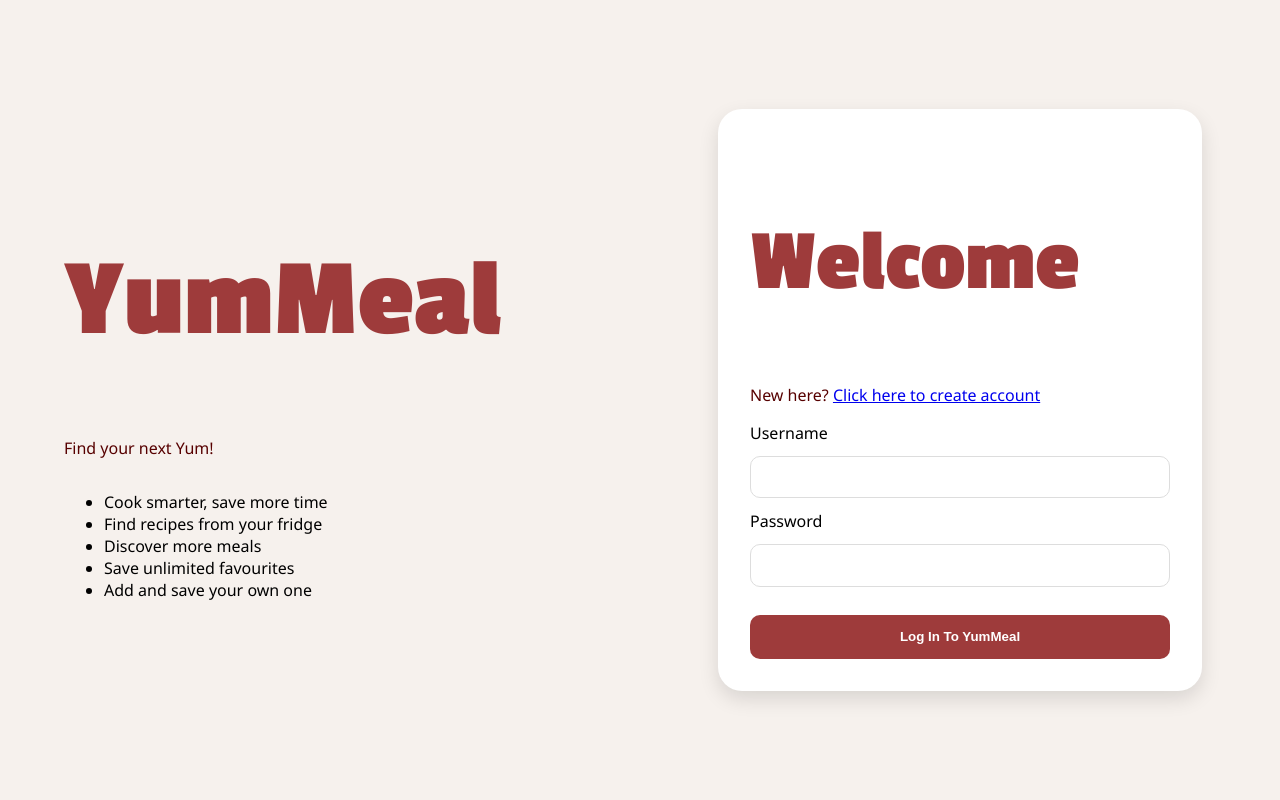
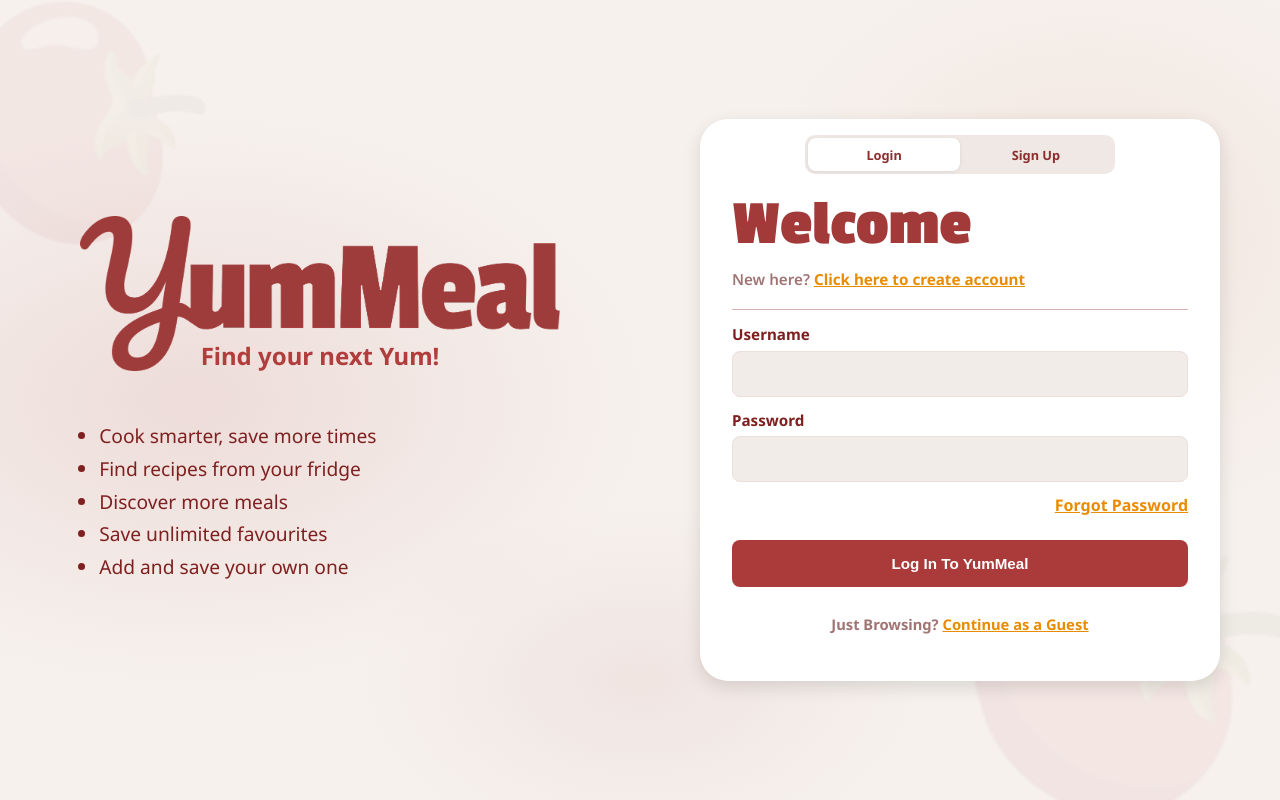
Before and after one commit to cassugihwo/iat459-final-project, a React (Create React App) app in the folder frontend/: page /login in a window 1280 px wide. Built offline with nearby package versions, Linux system fonts and the light colour scheme.

Commit message:
Update css for. auth page and add creatBy
createdBy will show he name of user create the object

```diff
--- a/frontend/src/pages/auth-pages/AuthPages.css
+++ b/frontend/src/pages/auth-pages/AuthPages.css
@@ -1,47 +1,323 @@
 @import "App.css";
 
+* {
+  box-sizing: border-box;
+}
+
+body {
+  margin: 0;
+}
+
+
+html,
+body {
+  min-height: 100%;
+  overflow-x: hidden;
+  background: var(--bg);
+}
+
 .auth-page {
+  position: relative;
   min-height: 100vh;
   display: grid;
   grid-template-columns: 1fr 1fr;
-  background-color: var(--color-white0);
+  background: transparent;
+  overflow: hidden;
+  background: transparent;
 }
 
+/* BACKGROUND LAYERS */
+.bg-base {
+  position: fixed;
+  inset: 0;
+  z-index: 0;
+  background: #f6f1ed;
+}
+
+.bg-blob {
+  position: fixed;
+  inset: 0;
+  z-index: 1;
+  pointer-events: none;
+  background:
+    radial-gradient(ellipse 55% 55% at 15% 50%, rgba(180, 80, 80, 0.13) 0%, transparent 65%),
+    radial-gradient(ellipse 45% 60% at 85% 30%, rgba(200, 100, 60, 0.09) 0%, transparent 60%),
+    radial-gradient(ellipse 40% 40% at 50% 85%, rgba(160, 60, 60, 0.07) 0%, transparent 55%);
+}
+
+
+
+.bg-emoji {
+  position: fixed;
+  right: -50px;
+  bottom: -50px;
+  z-index: 2;
+  pointer-events: none;
+  font-size: 300px;
+  opacity: 0.055;
+  filter: saturate(0.6);
+  animation: slow-rotate 24s linear infinite;
+}
+.bg-emoji-top {
+  position: fixed;
+  left: -40px;
+  top: -30px;
+  z-index: 2;
+  pointer-events: none;
+  font-size: 220px;
+  opacity: 0.05;
+  filter: saturate(0.6);
+  animation: slow-rotate 24s linear infinite;
+}
+
+@keyframes slow-rotate {
+  0% {
+    transform: rotate(0deg);
+  }
+  100% {
+    transform: rotate(360deg);
+  }
+}
+
+
+/* make page content appear above background */
+.auth-left,
+.auth-right {
+  position: relative;
+  z-index: 10;
+}
+
+/* LEFT PANEL */
 .auth-left {
   display: flex;
   flex-direction: column;
   justify-content: center;
-  padding: 4rem;
+  padding: 4.5rem 5rem;
+  background: transparent;
+}
+
+.auth-left img {
+  width: 100%;
+  object-fit: cover;
+  height: auto;
+}
+
+.introduce {
+  margin-top: -2rem;
+  align-self: center;
+  font-size: 1.5rem;
+  font-weight: 700;
+  color: #b13d3d;
+  margin-bottom: 3rem;
+}
+
+.auth-left ul {
+  margin: 0;
+  padding-left: 1.2rem;
+  color: #7f2020;
+  font-size: 1.2rem;
+  line-height: 1.7;
+}
+
+/* RIGHT PANEL */
+.auth-right {
+  display: flex;
+  justify-content: center;
+  align-items: center;
+  padding: 2rem;
 }
 
 .auth-card {
-  width: 420px;
-  margin: auto;
-  padding: 2rem;
-  border-radius: 24px;
-  background: white;
-  box-shadow: 0 8px 20px rgba(0, 0, 0, 0.12);
+  width: 100%;
+  max-width: 520px;
+  background: #ffffff;
+  border-radius: 28px;
+  padding: 1rem 2rem 2rem 2rem;
+  box-shadow: 0 6px 18px rgba(0, 0, 0, 0.12);
 }
 
+/* TABS */
+.auth-tabs {
+  width: 68%;
+  margin: 0 auto 1.2rem auto;
+  display: flex;
+  background: #efe8e5;
+  border-radius: 10px;
+  padding: 0.2rem;
+}
+
+.auth-tab {
+  flex: 1;
+  text-align: center;
+  text-decoration: none;
+  padding: 0.45rem 0.7rem;
+  border-radius: 8px;
+  color: #8d2f2f;
+  font-size: 0.8rem;
+  font-weight: 700;
+  transition: 0.2s ease;
+}
+
+.auth-tab.active {
+  background: #ffffff;
+  box-shadow: 0 1px 4px rgba(0, 0, 0, 0.08);
+}
+
+/* TYPOGRAPHY */
+.auth-card h2 {
+  margin: 0;
+  color: #a33a3a;
+  font-size: 4rem;
+  line-height: 1;
+}
+
+.auth-subtext {
+  margin: 0.75rem 0 1.25rem 0;
+  font-size: 0.95rem;
+  color: #a17474;
+  font-weight: 600;
+}
+
+.auth-subtext a,
+.inline-link,
+.forgot-link,
+.guest-link,
+.terms-link {
+  color: #E98C00;
+  text-decoration: underline;
+  font-weight: 700;
+}
+
+.auth-divider {
+  border: none;
+  border-top: 1px solid #d9b0b0;
+  margin: 1rem 0 0.9rem 0;
+}
+
+/* FORM */
 .auth-card form {
   display: flex;
   flex-direction: column;
-  gap: 0.75rem;
+  gap: 0.8rem;
+}
+
+.auth-card label {
+  font-size: 0.95rem;
+  color: #7f2020;
+  font-weight: 700;
 }
 
 .auth-card input {
-  padding: 0.8rem;
-  border: 1px solid #ddd;
-  border-radius: 10px;
+  width: 100%;
+  padding: 0.85rem 1rem;
+  border: 1px solid #eadfdb;
+  border-radius: 8px;
+  background: #f2ece9;
+  outline: none;
+  font-size: 0.95rem;
 }
 
+.auth-card input:focus {
+  border-color: #c77d7d;
+  background: #f8f4f2;
+}
+
+.name-row {
+  display: grid;
+  grid-template-columns: 1fr 1fr;
+  gap: 0.8rem;
+}
+
+.field-group {
+  display: flex;
+  flex-direction: column;
+  gap: 0.4rem;
+}
+
+.auth-options {
+  display: flex;
+  justify-content: flex-end;
+  margin-top: -0.1rem;
+  margin-bottom: 0.3rem;
+}
+
+.auth-checkbox {
+  display: flex;
+  align-items: center;
+  gap: 0.55rem;
+  font-size: 0.88rem;
+  color: #a17474;
+  line-height: 1.4;
+}
+
+.auth-checkbox input {
+  width: 16px;
+  height: 16px;
+  margin: 0;
+}
+
+/* BUTTON */
 .auth-card button {
-  margin-top: 1rem;
-  padding: 0.9rem;
+  margin-top: 0.4rem;
+  padding: 0.95rem 1rem;
   border: none;
-  border-radius: 10px;
-  background-color: var(--color-red1);
+  border-radius: 8px;
+  background: #ab3b3b;
   color: white;
+  font-weight: 800;
+  font-size: 0.95rem;
+  cursor: pointer;
+  transition: 0.2s ease;
+}
+
+.auth-card button:hover {
+  opacity: 0.95;
+}
+
+/* FOOT TEXT */
+.guest-text {
+  margin-top: 0.9rem;
+  text-align: center;
+  font-size: 0.92rem;
+  color: #a17474;
   font-weight: 700;
-  cursor: pointer;
 }
+
+.error-text {
+  color: #c0392b;
+  font-size: 0.9rem;
+  margin: 0;
+}
+
+/* RESPONSIVE */
+@media (max-width: 900px) {
+  .auth-page {
+    grid-template-columns: 1fr;
+  }
+
+  .auth-left {
+    padding: 2.5rem 2rem 1rem 2rem;
+  }
+
+  .auth-right {
+    padding: 1rem 1rem 2rem 1rem;
+  }
+
+  .auth-card {
+    max-width: 100%;
+  }
+
+  .auth-card h2 {
+    font-size: 2.4rem;
+  }
+}
+
+@media (max-width: 600px) {
+  .name-row {
+    grid-template-columns: 1fr;
+  }
+
+  .auth-tabs {
+    width: 100%;
+  }
+}
--- a/frontend/src/pages/auth-pages/Login.js
+++ b/frontend/src/pages/auth-pages/Login.js
@@ -3,6 +3,7 @@ import { Link, useNavigate } from "react-router-dom";
 import { loginUser } from "services/authService";
 import { useAuth } from "context/AuthContext";
 import "./AuthPages.css";
+import logo from "assets/logo/logo-noslogan.png";
 
 function Login() {
   const [formData, setFormData] = useState({
@@ -36,11 +37,15 @@ function Login() {
 
   return (
     <div className="auth-page">
+      <div className="bg-base"></div>
+      <div className="bg-blob"></div>
+      <div className="bg-emoji">🍅</div>
+      <div className="bg-emoji-top">🍅</div>
       <div className="auth-left">
-        <h1>YumMeal</h1>
-        <p>Find your next Yum!</p>
+        <img src={logo} alt="YumMeal logo" />
+        <p className="introduce">Find your next Yum!</p>
         <ul>
-          <li>Cook smarter, save more time</li>
+          <li>Cook smarter, save more times</li>
           <li>Find recipes from your fridge</li>
           <li>Discover more meals</li>
           <li>Save unlimited favourites</li>
@@ -48,33 +53,68 @@ function Login() {
         </ul>
       </div>
 
+      <div className="auth-right">
         <div className="auth-card">
+          <div className="auth-tabs">
+            <Link to="/login" className="auth-tab active">
+              Login
+            </Link>
+            <Link to="/signup" className="auth-tab">
+              Sign Up
+            </Link>
+          </div>
+
           <h2>Welcome</h2>
-        <p>
-          New here? <Link to="/signup">Click here to create account</Link>
+          <p className="auth-subtext">
+            New here?{" "}
+            <Link to="/signup" className="inline-link">
+              Click here to create account
+            </Link>
           </p>
 
+          <hr className="auth-divider" />
+
           <form onSubmit={handleSubmit}>
-          <label>Username</label>
+            <div className="field-group">
+              <label htmlFor="username">Username</label>
               <input
+                id="username"
                 type="text"
                 name="username"
                 value={formData.username}
                 onChange={handleChange}
               />
+            </div>
 
-          <label>Password</label>
+            <div className="field-group">
+              <label htmlFor="password">Password</label>
               <input
+                id="password"
                 type="password"
                 name="password"
                 value={formData.password}
                 onChange={handleChange}
               />
+            </div>
 
-          {error && <p>{error}</p>}
+            <div className="auth-options">
+              <Link to="/forgot-password" className="forgot-link">
+                Forgot Password
+              </Link>
+            </div>
+
+            {error && <p className="error-text">{error}</p>}
 
             <button type="submit">Log In To YumMeal</button>
+
+            <p className="guest-text">
+              Just Browsing?{" "}
+              <Link to="/home" className="guest-link">
+                Continue as a Guest
+              </Link>
+            </p>
           </form>
+        </div>
       </div>
     </div>
   );
--- a/frontend/src/pages/auth-pages/Signup.js
+++ b/frontend/src/pages/auth-pages/Signup.js
@@ -2,28 +2,39 @@ import { useState } from "react";
 import { Link, useNavigate } from "react-router-dom";
 import { registerUser } from "services/authService";
 import "./AuthPages.css";
+import logo from "assets/logo/logo-noslogan.png";
 
 function Signup() {
   const [formData, setFormData] = useState({
     firstName: "",
     lastName: "",
     username: "",
+    email: "",
     password: "",
+    agree: false,
   });
   const [error, setError] = useState("");
   const navigate = useNavigate();
 
   function handleChange(event) {
-    const { name, value } = event.target;
+    const { name, value, type, checked } = event.target;
     setFormData((prev) => ({
       ...prev,
-      [name]: value,
+      [name]: type === "checkbox" ? checked : value,
     }));
   }
 
   async function handleSubmit(event) {
     event.preventDefault();
     setError("");
+    if (!formData.agree) {
+      setError("You must agree to the Terms of Service and Privacy Policy.");
+      return;
+    }
+    if (!formData.firstName || !formData.lastName || !formData.username || !formData.password) {
+      setError("Please fill in all required fields.");
+      return;
+    }
 
     try {
       await registerUser(formData);
@@ -35,11 +46,15 @@ function Signup() {
 
   return (
     <div className="auth-page">
+      <div className="bg-base"></div>
+      <div className="bg-blob"></div>
+      <div className="bg-emoji">🍅</div>
+      <div className="bg-emoji-top">🍅</div>
       <div className="auth-left">
-        <h1>YumMeal</h1>
-        <p>Find your next Yum!</p>
+        <img src={logo} alt="YumMeal logo" />
+        <p className="introduce">Find your next Yum!</p>
         <ul>
-          <li>Cook smarter, save more time</li>
+          <li>Cook smarter, save more times</li>
           <li>Find recipes from your fridge</li>
           <li>Discover more meals</li>
           <li>Save unlimited favourites</li>
@@ -47,49 +62,106 @@ function Signup() {
         </ul>
       </div>
 
+      <div className="auth-right">
         <div className="auth-card">
+          <div className="auth-tabs">
+            <Link to="/login" className="auth-tab">
+              Login
+            </Link>
+            <Link to="/signup" className="auth-tab active">
+              Sign Up
+            </Link>
+          </div>
+
           <h2>Create Account</h2>
-        <p>
-          Already have an account? <Link to="/login">Click here to login</Link>
+          <p className="auth-subtext">
+            Already have an account?{" "}
+            <Link to="/login" className="inline-link">
+              Click here to login
+            </Link>
           </p>
 
+          <hr className="auth-divider" />
+
           <form onSubmit={handleSubmit}>
-          <label>First Name</label>
+            <div className="name-row">
+              <div className="field-group">
+                <label htmlFor="firstName">First Name</label>
                 <input
+                  id="firstName"
                   type="text"
                   name="firstName"
                   value={formData.firstName}
                   onChange={handleChange}
                 />
+              </div>
 
-          <label>Last Name</label>
+              <div className="field-group">
+                <label htmlFor="lastName">Last Name</label>
                 <input
+                  id="lastName"
                   type="text"
                   name="lastName"
                   value={formData.lastName}
                   onChange={handleChange}
                 />
+              </div>
+            </div>
 
-          <label>Username</label>
+            <div className="field-group">
+              <label htmlFor="username">Username</label>
               <input
+                id="username"
                 type="text"
                 name="username"
                 value={formData.username}
                 onChange={handleChange}
               />
+            </div>
 
-          <label>Password</label>
+            <div className="field-group">
+              <label htmlFor="password">Password</label>
               <input
+                id="password"
                 type="password"
                 name="password"
                 value={formData.password}
                 onChange={handleChange}
               />
+            </div>
 
-          {error && <p>{error}</p>}
+            <label className="auth-checkbox">
+              <input
+                type="checkbox"
+                name="agree"
+                checked={formData.agree}
+                onChange={handleChange}
+                required
+              />
+              <span>
+                I agree to the{" "}
+                <Link to="/terms" className="terms-link">
+                  Terms of Service
+                </Link>{" "}
+                and{" "}
+                <Link to="/privacy" className="terms-link">
+                  Privacy Policy
+                </Link>
+              </span>
+            </label>
 
-          <button type="submit">Create YumMeal Account</button>
+            {error && <p className="error-text">{error}</p>}
+
+            <button type="submit">Log In To YumMeal</button>
+
+            <p className="guest-text">
+              Just Browsing?{" "}
+              <Link to="/home" className="guest-link">
+                Continue as a Guest
+              </Link>
+            </p>
           </form>
+        </div>
       </div>
     </div>
   );
```
Also changed, not shown: 1 other file (tests, documents, lock files or other folders). Lines whose indentation alone changed are shown as unchanged.
